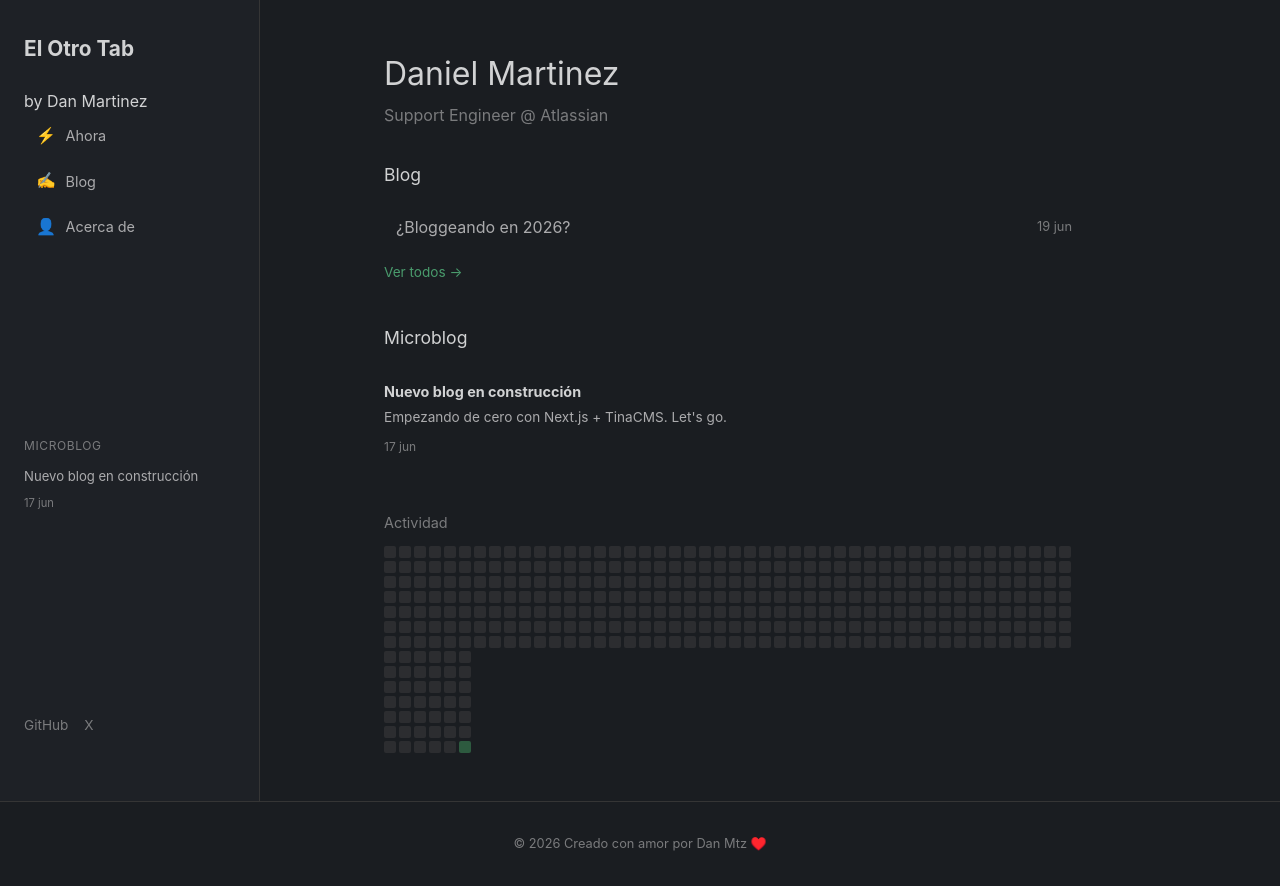
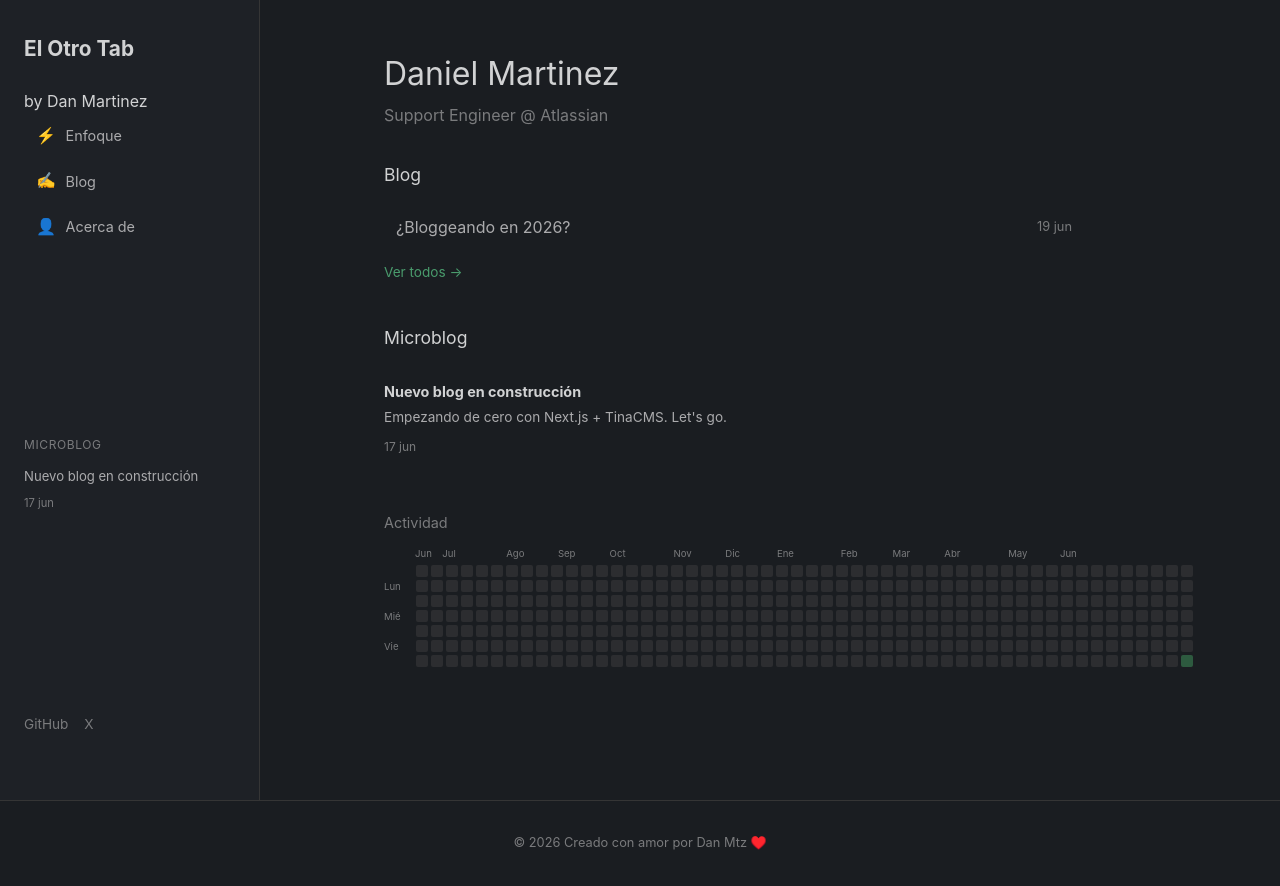
Before and after one commit to DanMartinezMx/eldanmtz, a Next.js app: page / in a window 1280 px wide. Built offline with nearby package versions, Linux system fonts and the light colour scheme.

Commit message:
improved last year contributions

```diff
--- a/src/app/globals.css
+++ b/src/app/globals.css
@@ -306,35 +306,72 @@ a:hover {
    CONTRIBUTIONS CALENDAR
    ============================================= */
 
-.contributions-calendar {
+.calendar-wrapper {
   margin-top: 2.5rem;
 }
 
-.contributions-calendar h3 {
+.calendar-title {
   font-size: 0.9rem;
-  margin-bottom: 0.75rem;
+  margin-bottom: 0.5rem;
   color: var(--text-muted);
+}
+
+.calendar-months {
+  display: flex;
+  gap: 3px;
+  margin-bottom: 4px;
+}
+
+.calendar-day-label-spacer {
+  width: 28px;
+  flex-shrink: 0;
+}
+
+.calendar-month-cell {
+  width: 12px;
+  font-size: 0.6rem;
+  color: var(--text-muted);
+  text-align: left;
+  overflow: visible;
+  white-space: nowrap;
+}
+
+.calendar-container {
+  display: flex;
+  gap: 4px;
+}
+
+.calendar-day-labels {
+  display: flex;
+  flex-direction: column;
+  gap: 3px;
+  width: 28px;
+  flex-shrink: 0;
+}
+
+.calendar-day-label {
+  height: 12px;
+  font-size: 0.6rem;
+  color: var(--text-muted);
+  display: flex;
+  align-items: center;
 }
 
 .calendar-grid {
   display: flex;
   gap: 3px;
-  flex-wrap: wrap;
 }
 
-.calendar-cell {
+.calendar-week {
+  display: flex;
+  flex-direction: column;
+  gap: 3px;
+}
+
+.calendar-day {
   width: 12px;
   height: 12px;
   border-radius: 2px;
-  background: var(--bg-tertiary);
-}
-
-.calendar-cell.active {
-  background: var(--accent);
-}
-
-.calendar-cell.active-2 {
-  background: var(--accent-hover);
 }
 
 /* =============================================
--- a/src/components/ContributionsCalendar.tsx
+++ b/src/components/ContributionsCalendar.tsx
@@ -7,17 +7,17 @@ interface CalendarProps {
 }
 
 export function ContributionsCalendar({ postDates }: CalendarProps) {
-  const { weekColumns } = useMemo(() => {
+  const { weekColumns, monthLabels } = useMemo(() => {
     const today = new Date();
     const weeks = 52;
-    const days: { date: string; count: number }[] = [];
+    const days: { date: string; count: number; dayOfWeek: number }[] = [];
 
     for (let i = weeks * 7 - 1; i >= 0; i--) {
       const date = new Date(today);
       date.setDate(date.getDate() - i);
       const dateStr = date.toISOString().split("T")[0];
       const count = postDates.filter((d) => d.startsWith(dateStr)).length;
-      days.push({ date: dateStr, count });
+      days.push({ date: dateStr, count, dayOfWeek: date.getDay() });
     }
 
     const weekColumns: typeof days[] = [];
@@ -25,7 +25,21 @@ export function ContributionsCalendar({ postDates }: CalendarProps) {
       weekColumns.push(days.slice(i, i + 7));
     }
 
-    return { weekColumns };
+    // Calculate month labels with their position
+    const monthLabels: { label: string; col: number }[] = [];
+    const months = ["Ene", "Feb", "Mar", "Abr", "May", "Jun", "Jul", "Ago", "Sep", "Oct", "Nov", "Dic"];
+    let lastMonth = -1;
+
+    weekColumns.forEach((week, i) => {
+      const firstDay = new Date(week[0].date);
+      const month = firstDay.getMonth();
+      if (month !== lastMonth) {
+        monthLabels.push({ label: months[month], col: i });
+        lastMonth = month;
+      }
+    });
+
+    return { weekColumns, monthLabels };
   }, [postDates]);
 
   const getColor = (count: number) => {
@@ -35,9 +49,36 @@ export function ContributionsCalendar({ postDates }: CalendarProps) {
     return "#4a9c6d";
   };
 
+  const dayLabels = ["", "Lun", "", "Mié", "", "Vie", ""];
+
   return (
     <div className="calendar-wrapper">
       <h3 className="calendar-title">Actividad</h3>
+
+      {/* Month labels */}
+      <div className="calendar-months">
+        <div className="calendar-day-label-spacer" />
+        {weekColumns.map((_, i) => {
+          const label = monthLabels.find((m) => m.col === i);
+          return (
+            <div key={i} className="calendar-month-cell">
+              {label ? label.label : ""}
+            </div>
+          );
+        })}
+      </div>
+
+      <div className="calendar-container">
+        {/* Day-of-week labels */}
+        <div className="calendar-day-labels">
+          {dayLabels.map((label, i) => (
+            <div key={i} className="calendar-day-label">
+              {label}
+            </div>
+          ))}
+        </div>
+
+        {/* Grid */}
         <div className="calendar-grid">
           {weekColumns.map((week, wi) => (
             <div key={wi} className="calendar-week">
@@ -53,5 +94,6 @@ export function ContributionsCalendar({ postDates }: CalendarProps) {
           ))}
         </div>
       </div>
+    </div>
   );
 }
--- a/src/components/Sidebar.tsx
+++ b/src/components/Sidebar.tsx
@@ -17,7 +17,7 @@ export function Sidebar({ microblogEntries }: SidebarProps) {
   const pathname = usePathname();
 
   const navItems = [
-    { href: "/now", label: "Ahora", icon: "⚡" },
+    { href: "/now", label: "Enfoque", icon: "⚡" },
     { href: "/blog", label: "Blog", icon: "✍️" },
     { href: "/about", label: "Acerca de", icon: "👤" },
   ];
```
Lines whose indentation alone changed are shown as unchanged.
